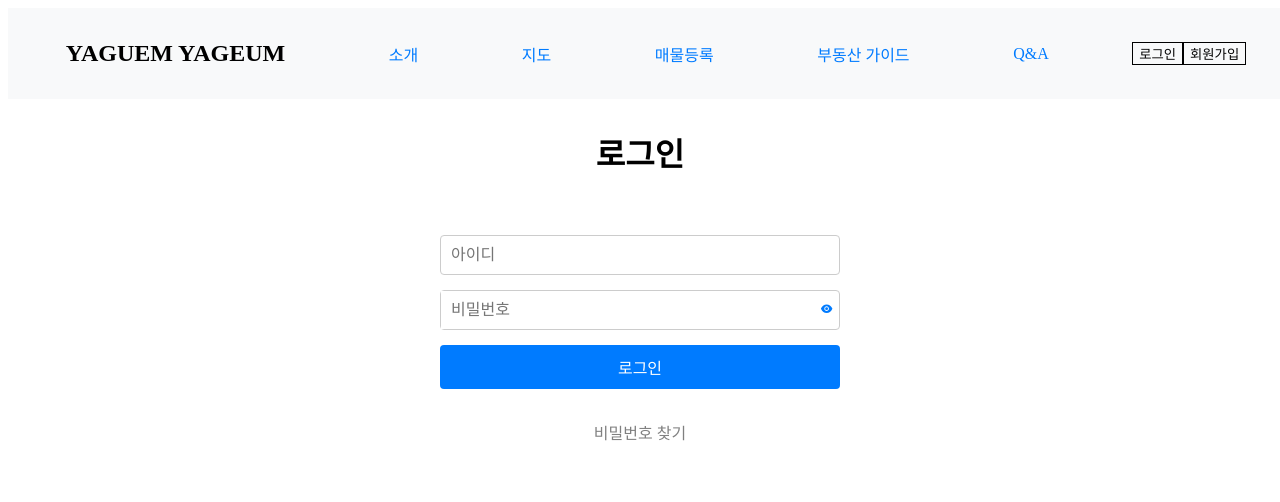
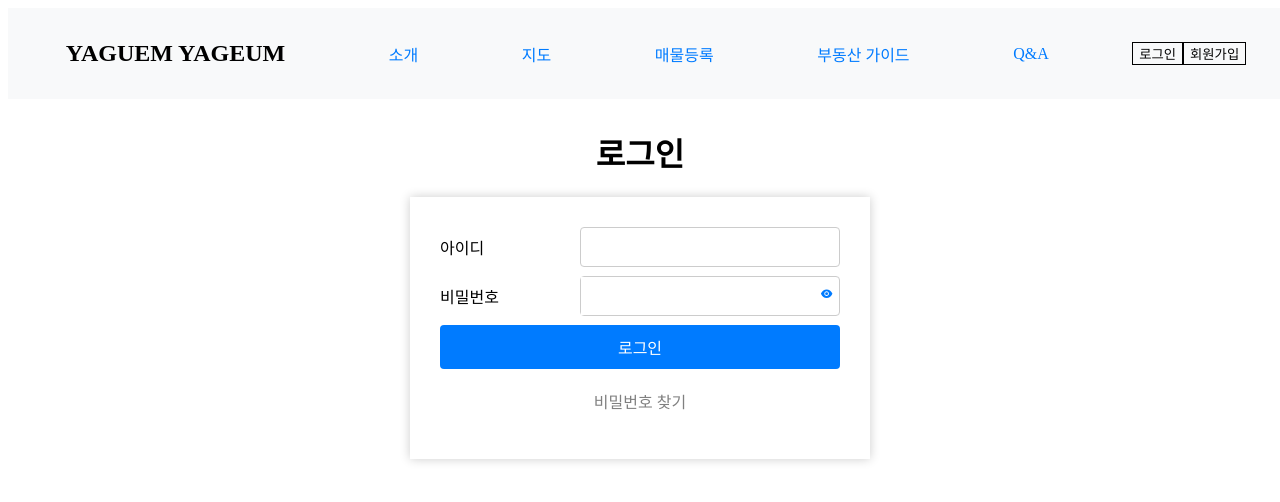
Before and after one commit to YAGEUM-YAGEUM/Yageum_Frontend, a Next.js app: page /login in a window 1280 px wide. Shown: the top 502 px of the page. Built offline with nearby package versions, Linux system fonts and the light colour scheme.

Commit message:
style: 로그인 페이지 css 수정

```diff
--- a/src/app/login/page.tsx
+++ b/src/app/login/page.tsx
@@ -11,11 +11,13 @@ const Title = styled.h1`
 
 const Form = styled.form`
   display: flex;
+  padding: 30px;
+  box-shadow: 0px 0px 10px rgba(0, 0, 0, 0.2);
   flex-direction: column;
   width: 100%;
   max-width: 400px;
-  margin: 60px auto;
-  gap: 15px;
+  margin: auto;
+  gap: 4px;
 `;
 const InputContainer = styled.div`
   position: relative;
@@ -23,6 +25,7 @@ const InputContainer = styled.div`
   align-items: center;
   border: 1px solid #ccc;
   border-radius: 4px;
+  flex-grow: 1;
 `;
 
 const Input = styled.input`
@@ -30,6 +33,19 @@ const Input = styled.input`
   border: 1px solid #ccc;
   border-radius: 4px;
   font-size: 16px;
+  flex-grow: 1;
+`;
+const Label = styled.label`
+  display: flex;
+  align-items: center;
+  margin-bottom: 5px;
+  width: 100%;
+  justify-content: space-between;
+`;
+
+const LabelText = styled.span`
+  min-width: 140px;
+  display: inline-block;
 `;
 const PasswordInput = styled.input`
   padding: 10px;
@@ -90,23 +106,27 @@ function Login() {
     <>
       <Title>로그인</Title>
       <Form onSubmit={handleSubmit}>
+        <Label>
+          <LabelText>아이디</LabelText>
           <Input
             type="text"
             value={id}
-          placeholder="아이디"
             onChange={(e) => setId(e.target.value)}
           />
+        </Label>
+        <Label>
+          <LabelText>비밀번호</LabelText>
           <InputContainer>
             <PasswordInput
               type={showPassword ? 'text' : 'password'}
               value={password}
-            placeholder="비밀번호"
               onChange={(e) => setPassword(e.target.value)}
             />
             <ToggleButton onClick={() => setShowPassword(!showPassword)}>
               {showPassword ? <AiFillEyeInvisible /> : <AiFillEye />}
             </ToggleButton>
           </InputContainer>
+        </Label>
         <Button type="submit">로그인</Button>
         <Text>비밀번호 찾기</Text>
       </Form>
```
Lines whose indentation alone changed are shown as unchanged.
